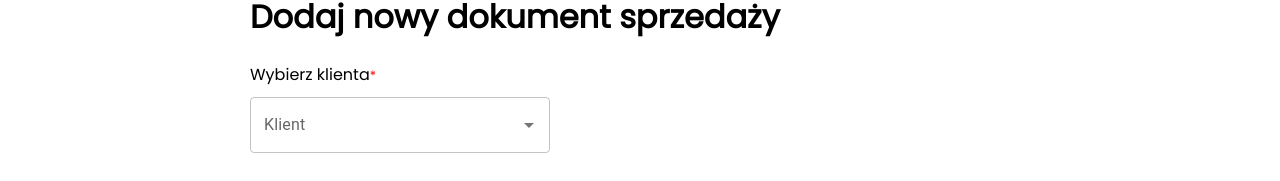
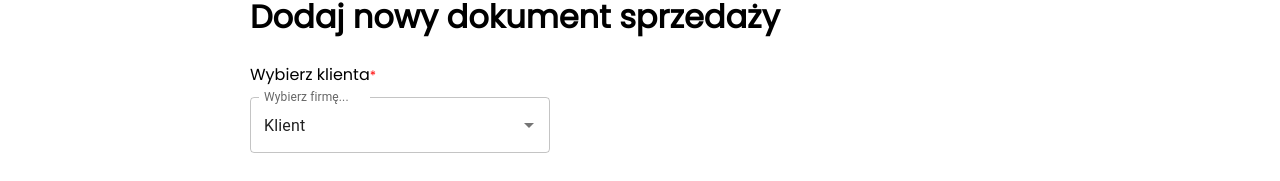
Before and after one commit to s18914/ABCRecyclingApp, a React (Create React App) app in the folder abc-recycling-app/: page /sales/add in a window 1280 px wide. Shown: the part 147-328 px from the top of the page. Built offline with nearby package versions, Linux system fonts and the light colour scheme; no server answers.

Commit message:
fixes in salesAdd and customers list

```diff
--- a/abc-recycling-app/src/components/pages/Customers.js
+++ b/abc-recycling-app/src/components/pages/Customers.js
@@ -72,7 +72,7 @@ const Customers = props => {
       button: true,
       width: '60px',
       cell: row => {
-        if (row.can_delete === "1") {
+        if (row.can_delete === 1) {
           return (
             <FaTimes
             style={{color: '#D83232', cursor: 'pointer', transform: 'scale(1.5)'}}
--- a/abc-recycling-app/src/components/pages/SaleAdd.js
+++ b/abc-recycling-app/src/components/pages/SaleAdd.js
@@ -203,11 +203,16 @@ function SaleAdd() {
           <Autocomplete
             id="customer-lookup"
             options={customersList}
-            onChange={(event, value) => {setContractorId(value.id); handleChange(event);}}
-            getOptionLabel={(option) => option.label}
-            defaultValue={customersList.find(v => v.label[0])}
+            onChange={(event, value) => {
+              setContractorId(value.id);
+              handleChange(event);
+              setCustomerLabel(value);
+            }}
+            value={customerLabel}
+            getOptionLabel={(option) => option.label || ""}
+            isOptionEqualToValue={(option, value) => option.id === value.id}
             sx={{ width: 300 }}
-            renderInput={(params) => <TextField {...params} label="Klient"/>}
+            renderInput={(params) => <TextField {...params} label="Wybierz firmę..." onChange={(e) => setContractorId(e.target.value.id)}/>}
           />
         </div>
         <label className="main-label">Wybierz transport: </label>
```
